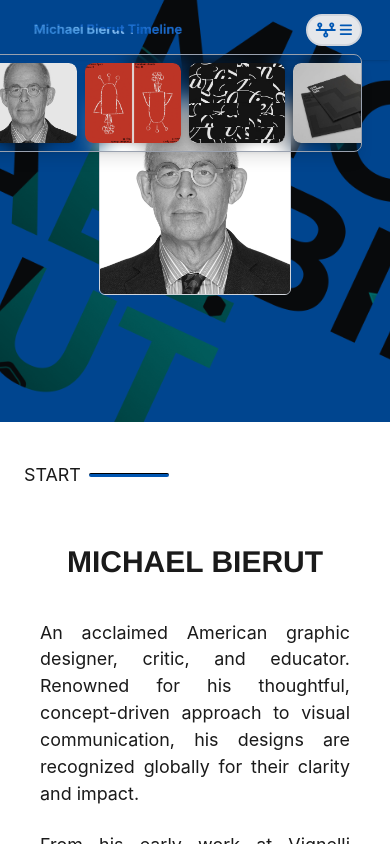
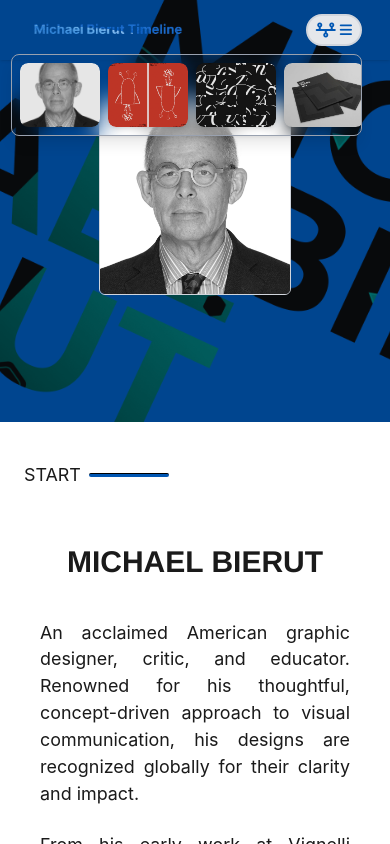
Before and after one commit to MattFlores15/bierut-projectv1, an Angular app: page / in a window 390 px wide. Both pictures are taken after a click on the button 333 px from the left and 30 px from the top of the page. Built offline with nearby package versions, Linux system fonts and the light colour scheme.

Commit message:
navbar fully responsive

```diff
--- a/src/app/components/navbar/navbar.component.html
+++ b/src/app/components/navbar/navbar.component.html
@@ -38,11 +38,12 @@
         (detach)="isOpen = false"
       >
         <ul
-          class="example-list flex gap-2 p-2 shadow-lg rounded-lg bg-transparent backdrop-blur-md border-1 border-gray-400 overflow-x-auto mt-2 overflow-hidden"
+          class="example-list flex gap-2 p-2 shadow-lg rounded-lg bg-transparent backdrop-blur-md border border-gray-400 overflow-x-auto mt-2 overflow-hidden"
+          style="max-width: 90vw"
         >
           <li
             *ngFor="let section of timelineSections"
-            class="cursor-pointer group relative flex-shrink-0 w-24 h-20 rounded-lg shadow-md transition-transform duration-300 ease-in-out hover:scale-105 overflow-hidden"
+            class="cursor-pointer group relative flex-shrink-0 w-20 h-16 sm:w-24 sm:h-20 md:w-28 md:h-24 lg:w-32 lg:h-28 rounded-lg shadow-md transition-transform duration-300 ease-in-out hover:scale-105 overflow-hidden"
             (click)="goToSection(section.id)"
           >
             <img
@@ -54,8 +55,8 @@
               class="absolute inset-0 flex items-center justify-center bg-black/60 bg-opacity-50 opacity-0 group-hover:opacity-100 transition-opacity duration-300 rounded-lg"
             >
               <p
-                class="text-xs text-center font-semibold px-1"
-                style="color: #ffffff !important; font-size: 1rem !important"
+                class="text-xs sm:text-sm md:text-base text-center font-semibold px-1"
+                style="color: #ffffff !important"
               >
                 {{ section.label }}
               </p>
--- a/src/app/components/timeline-host/timeline-host.component.html
+++ b/src/app/components/timeline-host/timeline-host.component.html
@@ -1,6 +1,6 @@
 <div
   #mainScrollContainer
-  class="h-screen w-screen flex lg:overflow-y-hidden overflow-y-clip overflow-x-auto snap-x snap-mandatory bg-light-gray"
+  class="h-screen w-screen flex lg:overflow-y-hidden overflow-y-auto overflow-x-auto snap-x snap-mandatory bg-light-gray"
 >
   <app-navbar></app-navbar>
   <section id="start" class="section snap-start">
```
